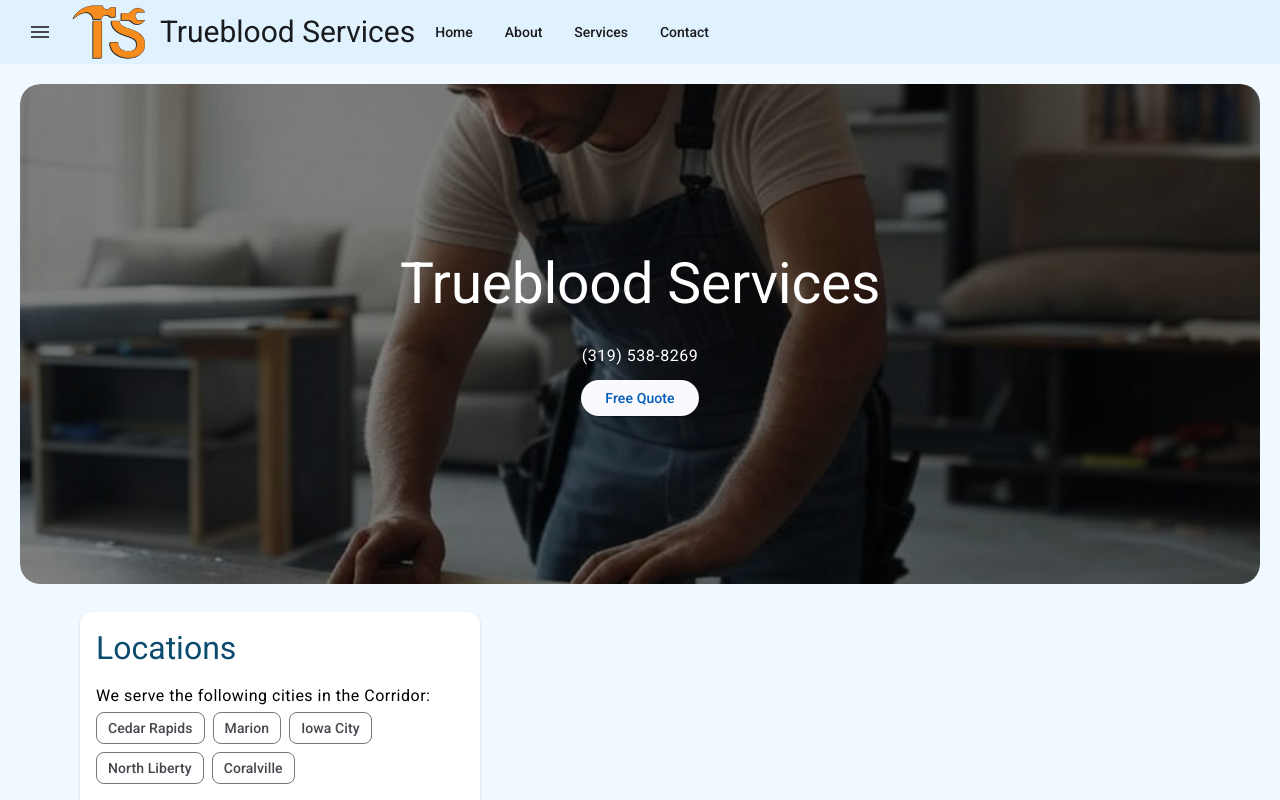
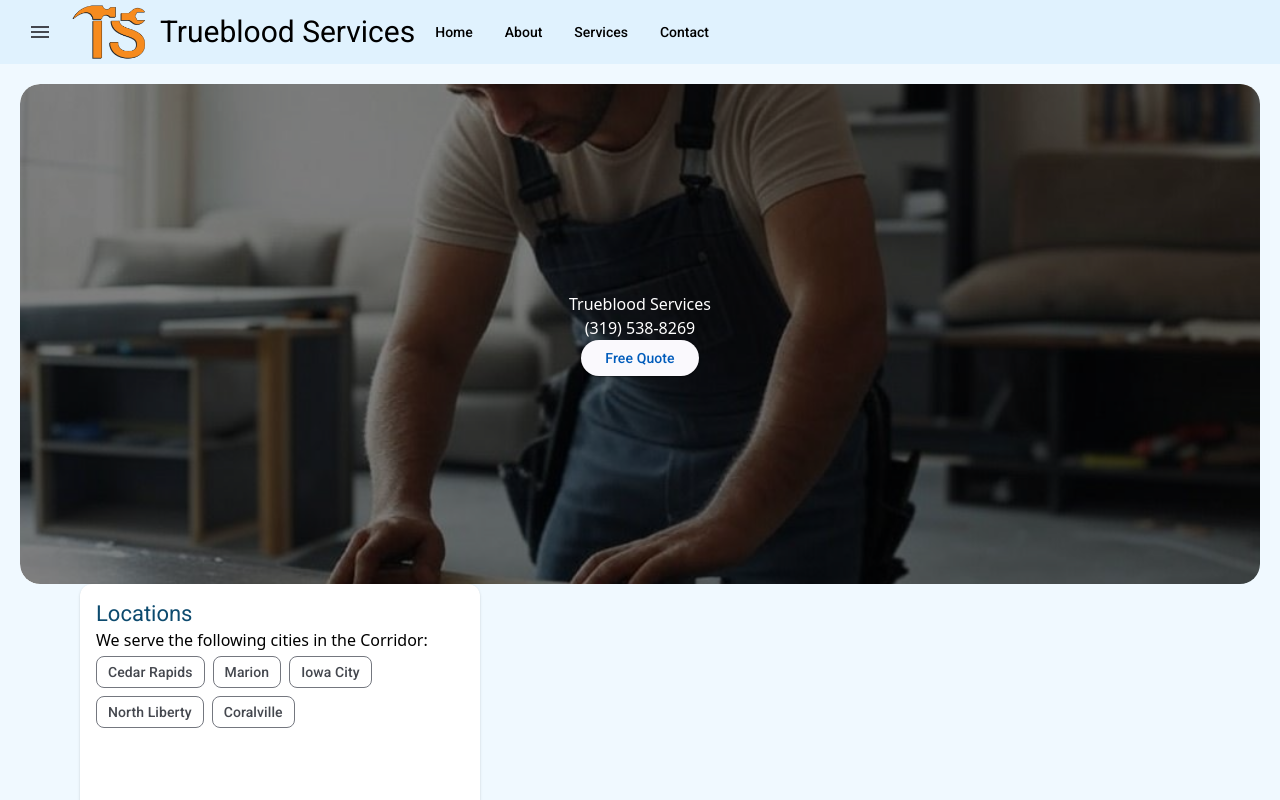
Before and after one commit to ssankey3590/trueblood-frontend, an Angular app: page /home in a window 1280 px wide. Shown: the top 800 px of the page. Built offline with nearby package versions, Linux system fonts and the light colour scheme.

Commit message:
updated npm packages

```diff
--- a/package.json
+++ b/package.json
@@ -11,12 +11,12 @@
   "private": true,
   "dependencies": {
     "@angular/animations": "^19.2.0",
-    "@angular/cdk": "^18.2.6",
+    "@angular/cdk": "^19.2.1",
     "@angular/common": "^19.2.0",
     "@angular/compiler": "^19.2.0",
     "@angular/core": "^19.2.0",
     "@angular/forms": "^19.2.0",
-    "@angular/material": "^18.2.6",
+    "@angular/material": "^19.2.1",
     "@angular/platform-browser": "^19.2.0",
     "@angular/platform-browser-dynamic": "^19.2.0",
     "@angular/router": "^19.2.0",
--- a/src/assets/styles/trueblood-theme.scss
+++ b/src/assets/styles/trueblood-theme.scss
@@ -141,9 +141,11 @@
     primary: $_primary,
     tertiary: $_tertiary,
     use-system-variables: true,
+    system-variables-prefix: sys,
   ),
   typography: (
     use-system-variables: true,
+    system-variables-prefix: sys,
   ),
 ));
 $dark-theme: mat.define-theme((
@@ -152,8 +154,10 @@
     primary: $_primary,
     tertiary: $_tertiary,
     use-system-variables: true,
+    system-variables-prefix: sys,
   ),
   typography: (
     use-system-variables: true,
+    system-variables-prefix: sys,
   ),
 ));
--- a/src/styles.scss
+++ b/src/styles.scss
@@ -1,7 +1,8 @@
 /* You can add global styles to this file, and also import other style files */
 @use '@angular/material' as mat;
 @use 'assets/styles/trueblood-theme';
-@include mat.core();
+@include mat.elevation-classes();
+@include mat.app-background();
 @tailwind base;
 @tailwind components;
 @tailwind utilities;
```
Also changed, not shown: 1 other file (tests, documents, lock files or other folders).
